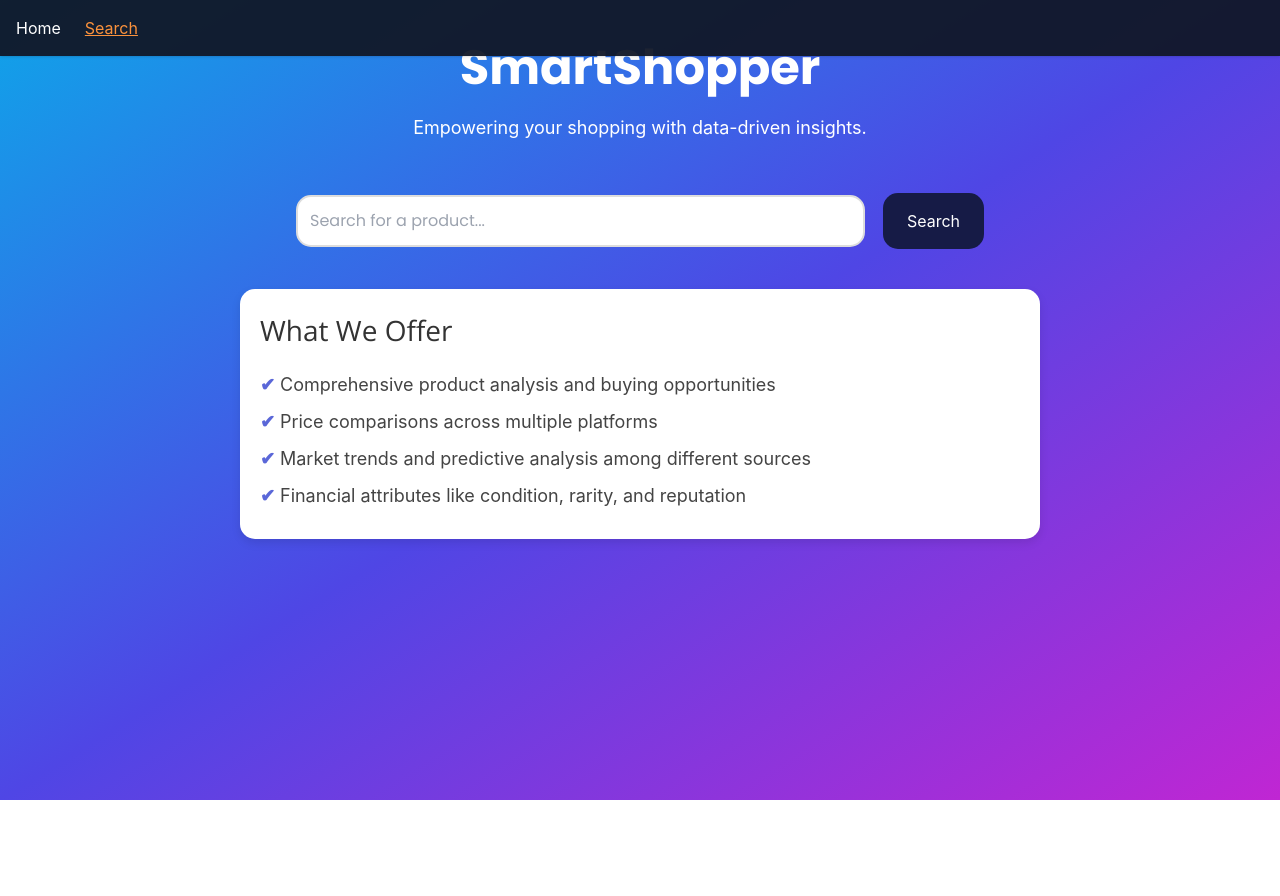
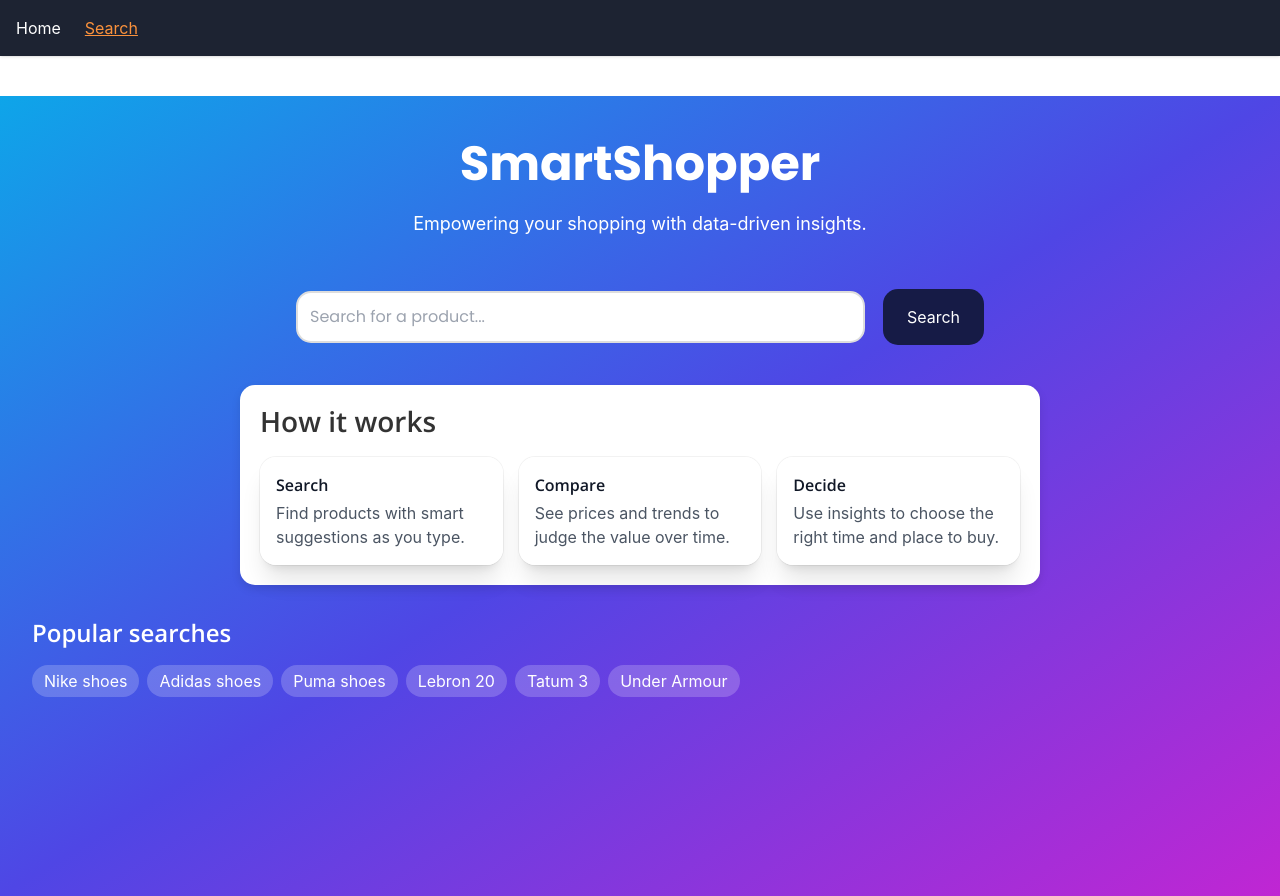
Before and after one commit to jadengong/lplhackarama2025, a React (Create React App) app: page / in a window 1280 px wide. Before the commit the page ends 800 px from the top, so only its background shows below. Built offline with nearby package versions, Linux system fonts and the light colour scheme.

Commit message:
Enrich HomePage with popular searches and how-it-works cards

```diff
--- a/src/App.js
+++ b/src/App.js
@@ -10,6 +10,7 @@ const App = () => {
   return (
     <Router>
       <Navbar />
+      <div className="pt-24">
         <Suspense fallback={<div style={{ padding: 16 }}>Loading...</div>}>
           <Routes>
             <Route path="/landing" element={<LandingPage />} />
@@ -18,6 +19,7 @@ const App = () => {
             <Route path="*" element={<NotFound />} />
           </Routes>
         </Suspense>
+      </div>
     </Router>
   );
 };
--- a/src/components/HomePage.js
+++ b/src/components/HomePage.js
@@ -138,14 +138,33 @@ const HomePage = () => {
         </div>
       </section>
 
-      <section className="features-section">
-        <h2>What We Offer</h2>
-        <ul>
-          <li>Comprehensive product analysis and buying opportunities</li>
-          <li>Price comparisons across multiple platforms</li>
-          <li>Market trends and predictive analysis among different sources</li>
-          <li>Financial attributes like condition, rarity, and reputation</li>
-        </ul>
+      <section className="features-section container">
+        <h2 className="text-white text-2xl font-semibold text-left">How it works</h2>
+        <div className="mt-4 grid grid-cols-1 md:grid-cols-3 gap-4">
+          <div className="bg-white/90 rounded-2xl shadow-xl ring-1 ring-black/5 p-4 text-left">
+            <h3 className="font-semibold text-gray-900">Search</h3>
+            <p className="text-gray-600 mt-1">Find products with smart suggestions as you type.</p>
+          </div>
+          <div className="bg-white/90 rounded-2xl shadow-xl ring-1 ring-black/5 p-4 text-left">
+            <h3 className="font-semibold text-gray-900">Compare</h3>
+            <p className="text-gray-600 mt-1">See prices and trends to judge the value over time.</p>
+          </div>
+          <div className="bg-white/90 rounded-2xl shadow-xl ring-1 ring-black/5 p-4 text-left">
+            <h3 className="font-semibold text-gray-900">Decide</h3>
+            <p className="text-gray-600 mt-1">Use insights to choose the right time and place to buy.</p>
+          </div>
+        </div>
+      </section>
+
+      <section className="container mt-8">
+        <h2 className="text-white text-2xl font-semibold text-left">Popular searches</h2>
+        <div className="mt-4 flex flex-wrap gap-2">
+          {['Nike shoes','Adidas shoes','Puma shoes','Lebron 20','Tatum 3','Under Armour'].map((t) => (
+            <button key={t} onClick={() => setQuery(t)} className="px-3 py-1 rounded-full bg-white/20 text-white hover:bg-white/30 transition">
+              {t}
+            </button>
+          ))}
+        </div>
       </section>
     </div>
   );
```
Lines whose indentation alone changed are shown as unchanged.
